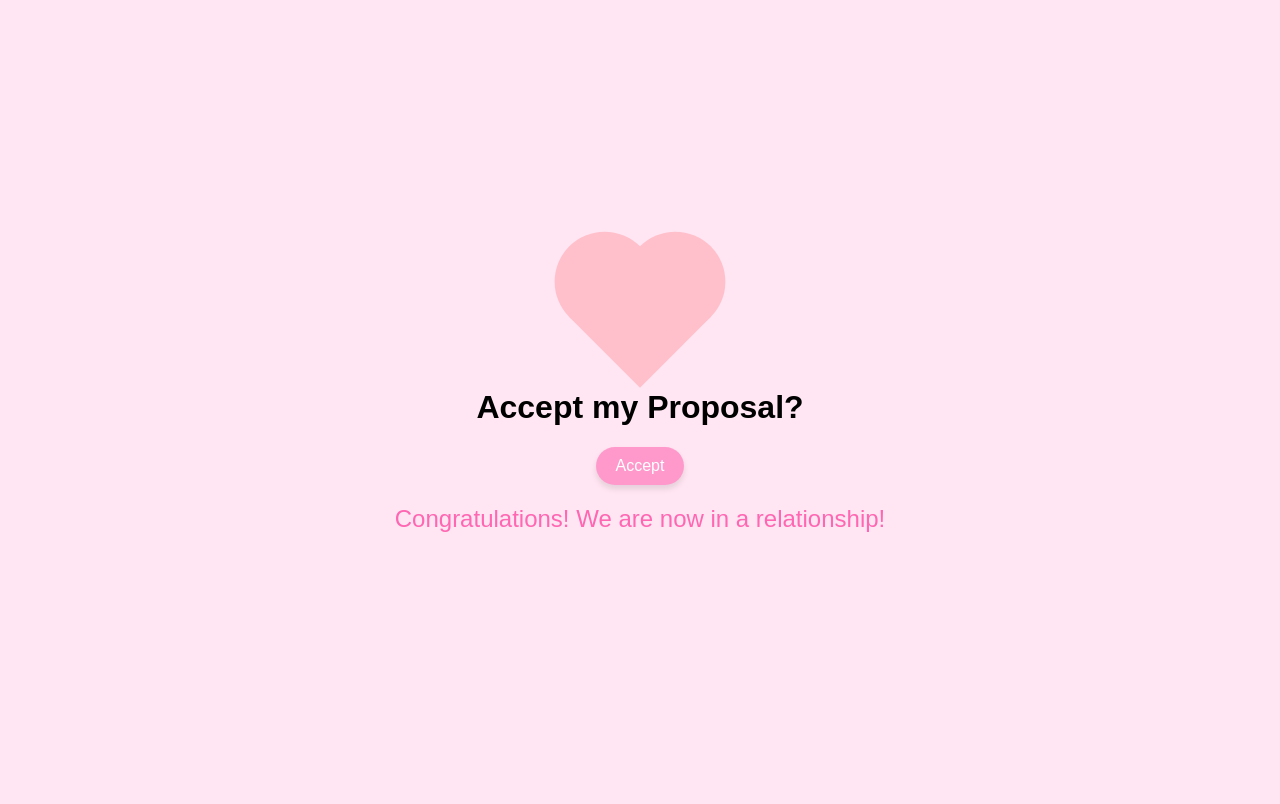
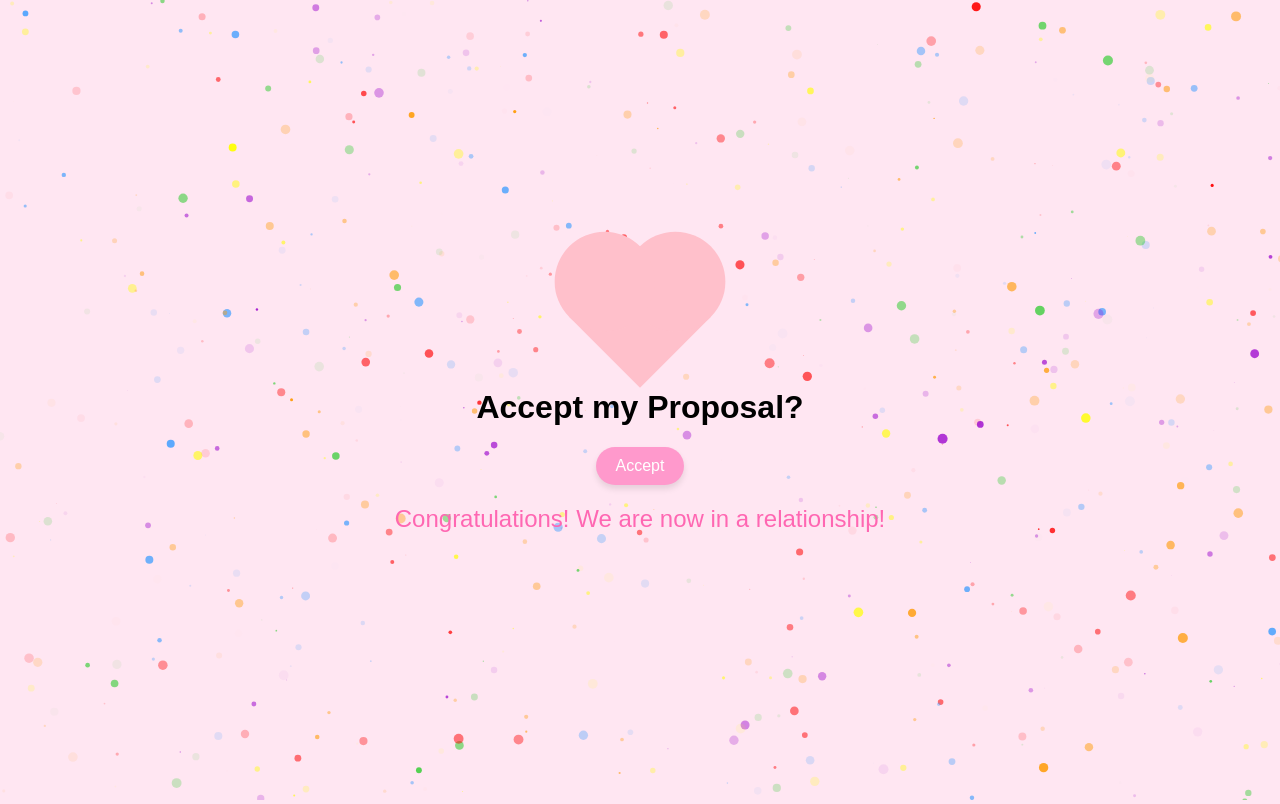
Before and after one commit to Sofiullh01/proposal, a plain HTML site: page index.html in a window 1280 px wide. Both pictures are taken after a click on the button "Accept". Drawn offline with nearby package versions, Linux system fonts and the light colour scheme.

Commit message:
add particles js

```diff
--- a/index.html
+++ b/index.html
@@ -3,18 +3,20 @@
 <head>
     <meta charset="UTF-8">
     <meta name="viewport" content="width=device-width, initial-scale=1.0">
-    <title>Propajal in Relationship</title>
+    <title>Proposal in Relationship</title>
     <link rel="stylesheet" href="style.css">
 </head>
 <body>
-    <div class="container">
+    <div id="container">
         <div class="heart"></div>
         <h1>Accept my Proposal?</h1>
         <button id="accept-btn">Accept</button>
         <audio id="congrats-audio" src="/assets/mixkit-games-worldbeat-466.mp3"></audio>
         <div class="two"></div>
+        <div id="particles-js"></div>
     </div>
 
+    <script src="https://cdn.jsdelivr.net/particles.js/2.0.0/particles.min.js"></script>
     <script src="script.js"></script>
 </body>
 </html>
--- a/script.js
+++ b/script.js
@@ -1,18 +1,128 @@
 document.getElementById('accept-btn').addEventListener('click', function() {
+    // Congratulations audio play
     const congratsAudio = document.getElementById('congrats-audio');
     congratsAudio.play();
 
+    // Display congratulations message
     const congratsMessage = document.createElement('div');
     congratsMessage.className = 'congrats';
     congratsMessage.textContent = 'Congratulations! We are now in a relationship!';
 
-    document.querySelector('.container').appendChild(congratsMessage);
+    document.getElementById('container').appendChild(congratsMessage);
 
     setTimeout(function() {
         congratsMessage.style.display = 'block';
     }, 200);
 
-    // Add this section to trigger the rise animation
+    // Trigger the rise animation
     const twoElement = document.querySelector('.two');
     twoElement.classList.add('rise');
+
+    // ParticlesJS configuration
+    particlesJS('particles-js', {
+        "particles": {
+            "number": {
+                "value": 500,
+                "density": {
+                    "enable": true,
+                    "value_area": 800
+                }
+            },
+            "color": {
+                "value": ["#ff0000", "#ff9900", "#ffff00", "#33cc33", "#3399ff", "#9900cc"]
+            },
+            "shape": {
+                "type": "circle",
+                "stroke": {
+                    "width": 0,
+                    "color": "#000000"
+                },
+                "polygon": {
+                    "nb_sides": 5
+                },
+                "image": {
+                    "src": "img/github.svg",
+                    "width": 100,
+                    "height": 100
+                }
+            },
+            "opacity": {
+                "value": 1,
+                "random": true,
+                "anim": {
+                    "enable": true,
+                    "speed": 0.5,
+                    "opacity_min": 0,
+                    "sync": false
+                }
+            },
+            "size": {
+                "value": 5,
+                "random": true,
+                "anim": {
+                    "enable": true,
+                    "speed": 5,
+                    "size_min": 0.3,
+                    "sync": false
+                }
+            },
+            "line_linked": {
+                "enable": false,
+            },
+            "move": {
+                "enable": true,
+                "speed": 6,
+                "direction": "none",
+                "random": false,
+                "straight": false,
+                "out_mode": "out",
+                "bounce": false,
+                "attract": {
+                    "enable": false,
+                    "rotateX": 600,
+                    "rotateY": 1200
+                }
+            }
+        },
+        "interactivity": {
+            "detect_on": "canvas",
+            "events": {
+                "onhover": {
+                    "enable": false,
+                    "mode": "repulse"
+                },
+                "onclick": {
+                    "enable": false,
+                    "mode": "push"
+                },
+                "resize": true
+            },
+            "modes": {
+                "grab": {
+                    "distance": 400,
+                    "line_linked": {
+                        "opacity": 1
+                    }
+                },
+                "bubble": {
+                    "distance": 400,
+                    "size": 40,
+                    "duration": 2,
+                    "opacity": 8,
+                    "speed": 3
+                },
+                "repulse": {
+                    "distance": 200,
+                    "duration": 0.4
+                },
+                "push": {
+                    "particles_nb": 4
+                },
+                "remove": {
+                    "particles_nb": 2
+                }
+            }
+        },
+        "retina_detect": true
+    });
 });
--- a/style.css
+++ b/style.css
@@ -9,8 +9,9 @@ body {
     position: relative;
 }
 
-.container {
+#container {
     text-align: center;
+    z-index: 0;
 }
 
 .heart {
@@ -46,6 +47,7 @@ button {
     background-color: #ff99cc;
     color: white;
     border: none;
+    z-index: 1000;
     padding: 10px 20px;
     font-size: 16px;
     cursor: pointer;
@@ -124,3 +126,12 @@ button:hover {
     display: block;
     animation: riseAndDisappear 3s forwards;
 }
+
+#particles-js {
+    position: absolute;
+    width: 100%;
+    height: 100%;
+    top: 0;
+    left: 0;
+    z-index: -1;
+}
```
